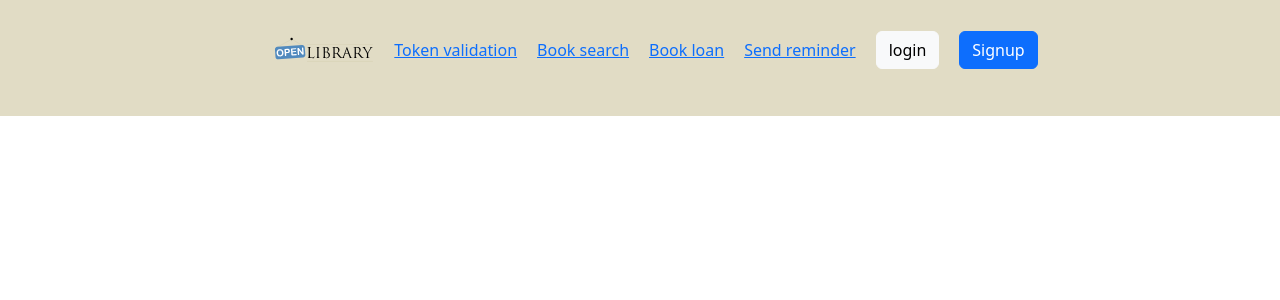
After one commit to MamunUrRashidAIUB/php, a PHP site: page /navbar.php in a window 1280 px wide. The commit adds this page. Shown: the top 300 px of the page. Run offline with PHP 8.4, Linux system fonts and the light colour scheme.

Commit message:
some changes

```diff
--- /dev/null
+++ b/navbar.php
@@ -0,0 +1,54 @@
+<!DOCTYPE html>
+<html lang="en">
+<head>
+    <meta charset="UTF-8">
+    <meta name="viewport" content="width=device-width, initial-scale=1.0">
+    <title>Document</title>
+    <link href="https://cdn.jsdelivr.net/npm/bootstrap@5.3.3/dist/css/bootstrap.min.css" rel="stylesheet" integrity="sha384-QWTKZyjpPEjISv5WaRU9OFeRpok6YctnYmDr5pNlyT2bRjXh0JMhjY6hW+ALEwIH" crossorigin="anonymous">
+  <script src="https://cdn.jsdelivr.net/npm/bootstrap@5.3.3/dist/js/bootstrap.bundle.min.js" integrity="sha384-YvpcrYf0tY3lHB60NNkmXc5s9fDVZLESaAA55NDzOxhy9GkcIdslK1eN7N6jIeHz" crossorigin="anonymous"></script>
+<style>
+    .fornavbar {
+      display: flex;
+      flex-direction: column;
+      align-items: center;
+      background-color:#E1DCC5;
+
+    }
+    ul {
+      list-style-type: none;
+      text-align: center;
+      list-style-type: none;
+      display: flex;
+      align-items: center;
+      justify-content: center;
+      gap: 20px;
+    }
+
+    ul li {
+      display: inline;
+      text-decoration: none;
+
+    }
+    ul li img {
+      height: 100px;
+      width: 100px;
+
+
+    }
+</style>
+</head>
+<body>
+    <div class="fornavbar">
+    <ul>
+   <li> <img src="images/logo.svg" alt=""></li>
+    <li><a href="#">Token validation</a></li>
+    <li><a href="#">Book search</a></li>
+    <li><a href="#">Book loan</a></li>
+    <li><a href="#">Send reminder</a></li>
+    <li><button type="button" class="btn btn-light">login</button></li>
+    <li><button type="button" class="btn btn-primary" onclick="window.location.href='signup.php';">Signup</button></li>
+  </ul>
+    </div>
+
+</body>
+</html>
```
Also changed, not shown: library.php (+18 -14 lines), signup.php (+33 -69 lines).
